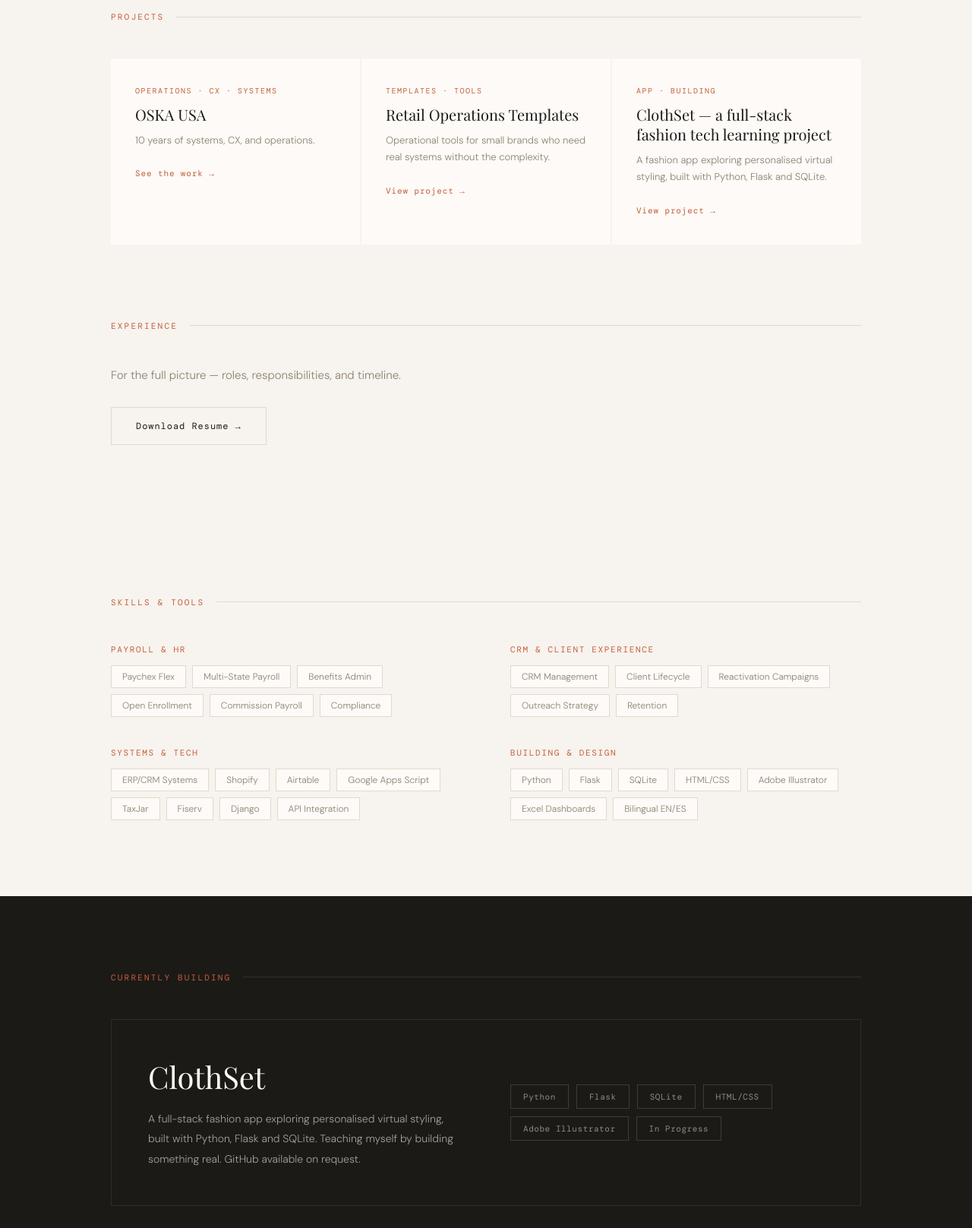
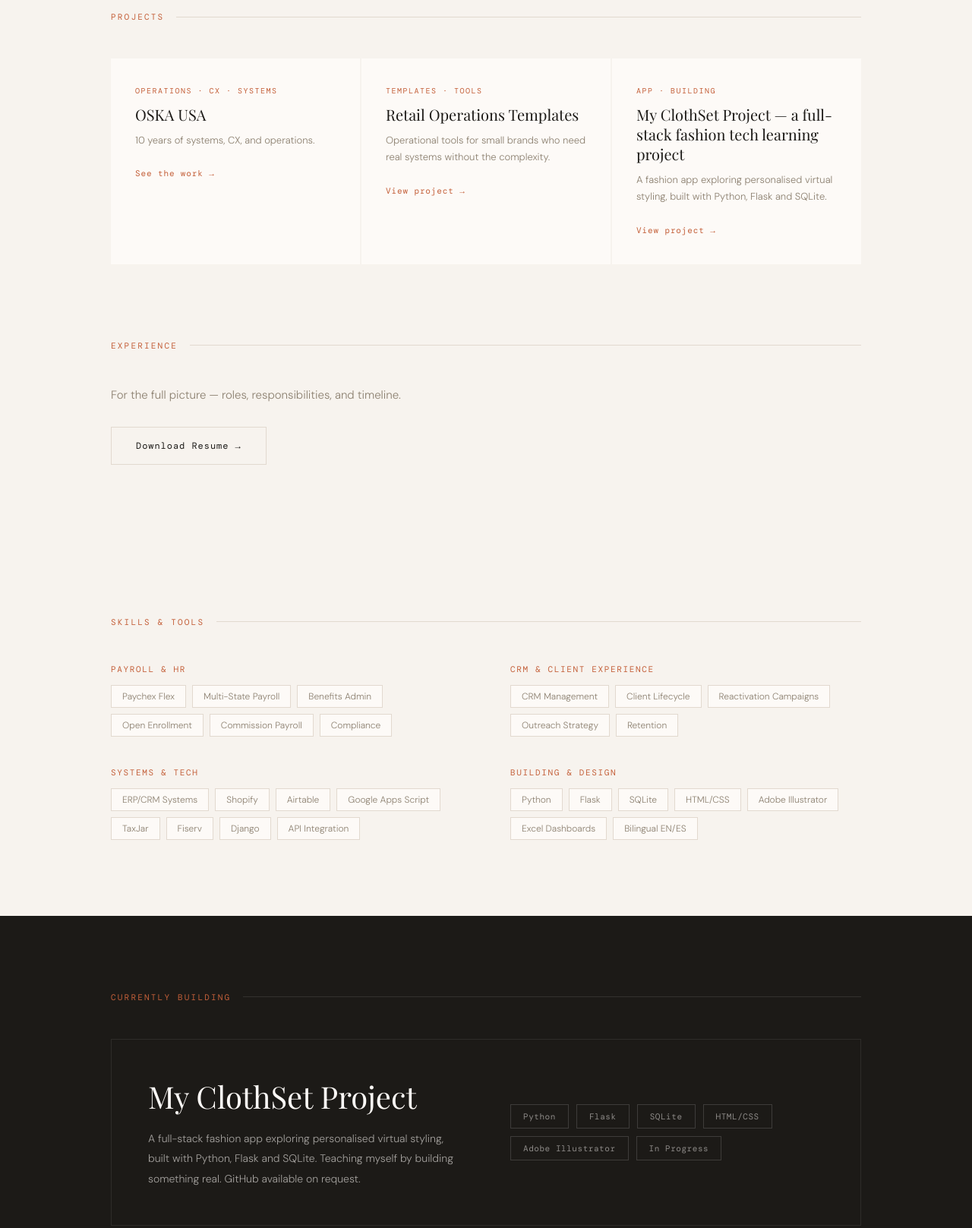
Before and after one commit to EmilieU-Arte/emilieuriarte.github.io, a plain HTML site: page index.html in a window 1280 px wide. Shown: the part 1482-3099 px from the top of the page at 76% size. Drawn offline with nearby package versions, Linux system fonts and the light colour scheme; a web font is replaced by a local one.

Commit message:
Add files via upload

```diff
--- a/index.html
+++ b/index.html
@@ -875,7 +875,7 @@
         </a>
         <a href="https://app.notion.com/p/ClothSet-3768204c99af80fe9b93ebfe8fd1ce1f" target="_blank" class="project-card">
           <p class="project-tag">App · Building</p>
-          <h3 class="project-title">ClothSet — a full-stack fashion tech learning project</h3>
+          <h3 class="project-title">My ClothSet Project — a full-stack fashion tech learning project</h3>
           <p class="project-desc">A fashion app exploring personalised virtual styling, built with Python, Flask and SQLite.</p>
           <span class="project-link">View project →</span>
         </a>
@@ -954,7 +954,7 @@
       <div class="section-label">Currently Building</div>
       <div class="building-card">
         <div>
-          <div class="building-title">ClothSet</div>
+          <div class="building-title">My ClothSet Project</div>
           <p class="building-desc">A full-stack fashion app exploring personalised virtual styling, built with Python, Flask and SQLite. Teaching myself by building something real. GitHub available on request.</p>
         </div>
         <div class="building-stack">
```
